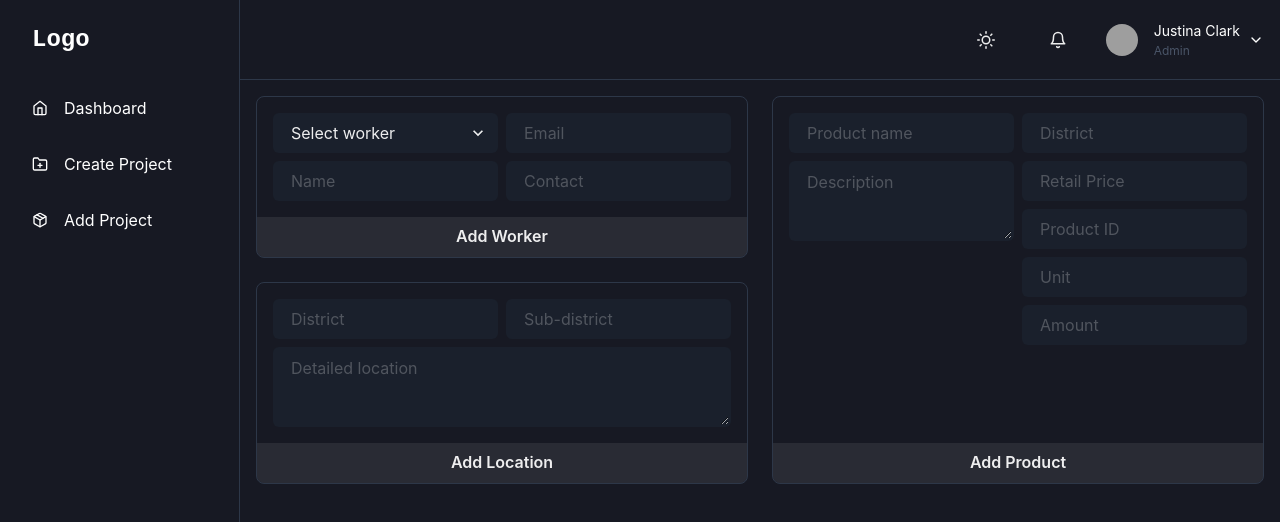
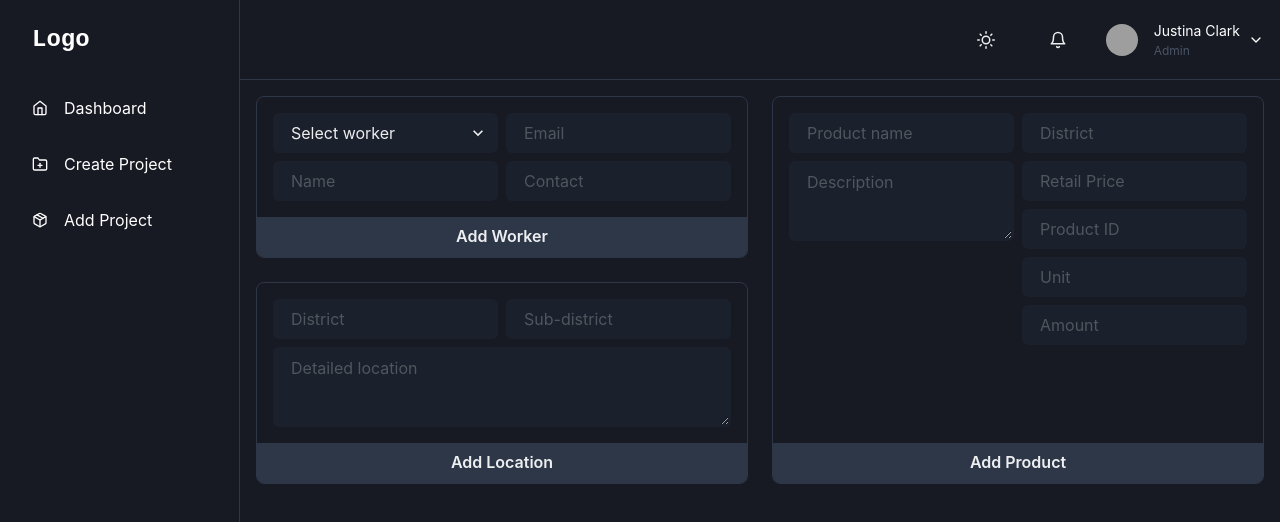
Before and after one commit to leveorxyz/SCM, a Next.js app: page /create in a window 1280 px wide. Shown: the top 522 px of the page. Built offline with nearby package versions, Linux system fonts and the light colour scheme; grey boxes are pictures that could not be loaded.

Commit message:
Update(UI): card bottom button color

```diff
--- a/src/components/create-project/AddLocationForm.tsx
+++ b/src/components/create-project/AddLocationForm.tsx
@@ -11,6 +11,7 @@ import {
 export default function AddLocationForm() {
   const borderColor = useColorModeValue("gray.300", "gray.700");
   const inputBgColor = useColorModeValue("gray.50", "gray.800");
+  const bottomBtnBgColor = useColorModeValue("white", "gray.700");
   return (
     <Stack
       direction="column"
@@ -52,7 +53,12 @@ export default function AddLocationForm() {
         </FormControl>
       </Stack>
 
-      <Button w="full" rounded="none" colorScheme="gray">
+      <Button
+        bgColor={bottomBtnBgColor}
+        w="full"
+        rounded="none"
+        colorScheme="gray"
+      >
         Add Location
       </Button>
     </Stack>
--- a/src/components/create-project/AddProductForm.tsx
+++ b/src/components/create-project/AddProductForm.tsx
@@ -13,6 +13,8 @@ import {
 export default function AddProductForm() {
   const borderColor = useColorModeValue("gray.300", "gray.700");
   const inputBgColor = useColorModeValue("gray.50", "gray.800");
+  const bottomBtnBgColor = useColorModeValue("white", "gray.700");
+
   return (
     <Flex
       w="full"
@@ -90,7 +92,13 @@ export default function AddProductForm() {
         </Stack>
       </SimpleGrid>
 
-      <Button w="full" rounded="none" colorScheme="gray" mt={2}>
+      <Button
+        bgColor={bottomBtnBgColor}
+        w="full"
+        rounded="none"
+        colorScheme="gray"
+        mt={2}
+      >
         Add Product
       </Button>
     </Flex>
--- a/src/components/create-project/AddWorkerForm.tsx
+++ b/src/components/create-project/AddWorkerForm.tsx
@@ -11,6 +11,8 @@ import {
 export default function AddWorkerForm() {
   const borderColor = useColorModeValue("gray.300", "gray.700");
   const inputBgColor = useColorModeValue("gray.50", "gray.800");
+  const bottomBtnBgColor = useColorModeValue("white", "gray.700");
+
   return (
     <Stack
       direction="column"
@@ -60,7 +62,12 @@ export default function AddWorkerForm() {
         </Stack>
       </Stack>
 
-      <Button w="full" rounded="none" colorScheme="gray">
+      <Button
+        bgColor={bottomBtnBgColor}
+        w="full"
+        rounded="none"
+        colorScheme="gray"
+      >
         Add Worker
       </Button>
     </Stack>
```
